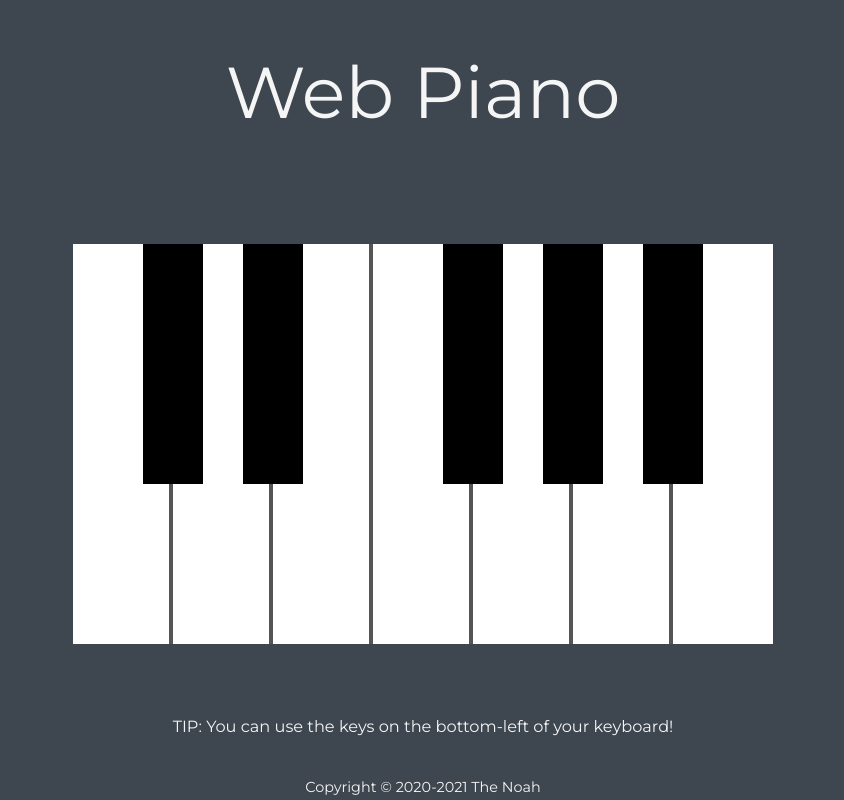
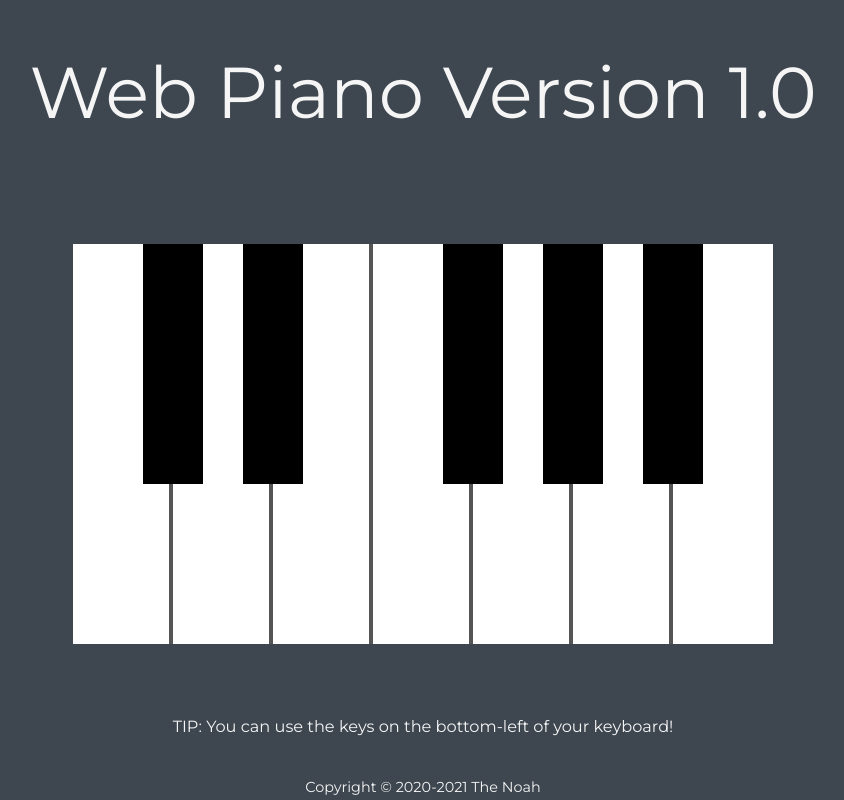
Before and after one commit to crazy-lin-crazy/web-piano-fork, a plain HTML site: page index.html in a window 1280 px wide. Shown: the whole page, without its empty margins (217-1061 px from the left). Drawn offline with Linux system fonts and the light colour scheme.

Commit message:
Update index.html
Added version number to title for toy problem

```diff
--- a/index.html
+++ b/index.html
@@ -13,7 +13,7 @@
   <script src="app.js" defer></script>
 </head>
 <body>
-  <h1>Web Piano</h1>
+  <h1>Web Piano Version 1.0</h1>
   <div class="piano">
     <div data-note="C" class="key white"></div>
     <div data-note="Db" class="key black"></div>
```
